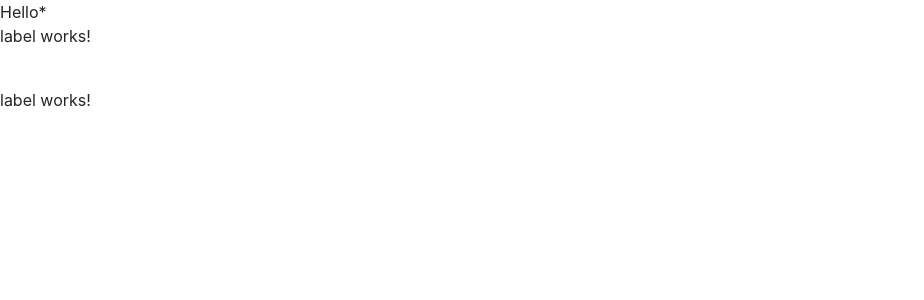
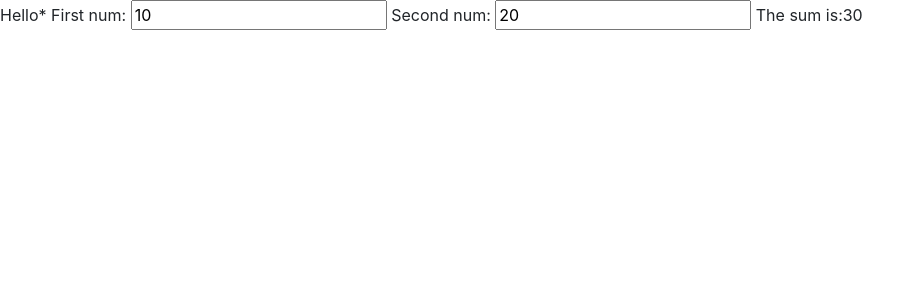
Before and after one commit to SumaKommuri/Creations, an Angular app: page / in a window 1280 px wide. Shown: the top 300 px of the page, without its empty margins (0-924 px from the left). Built offline with nearby package versions, Linux system fonts and the light colour scheme.

Commit message:
ngmodule, adding formmodule to appmodulets

```diff
--- a/src/app/app.component.html
+++ b/src/app/app.component.html
@@ -18,6 +18,4 @@
   </li>
 </ul>-->
 <app-label [condition]="true" [message]="'Hello'">
-
 </app-label>
-<app-label></app-label>
--- a/src/app/app.module.ts
+++ b/src/app/app.module.ts
@@ -3,6 +3,7 @@ import { NgModule } from '@angular/core';
 
 import { AppComponent } from './app.component';
 import { LabelComponent } from './label/label.component';
+import {FormsModule} from "@angular/forms";
 
 @NgModule({
   declarations: [
@@ -10,7 +11,8 @@ import { LabelComponent } from './label/label.component';
     LabelComponent
   ],
   imports: [
-    BrowserModule
+    BrowserModule,
+    FormsModule
   ],
   providers: [],
   bootstrap: [AppComponent]
--- a/src/app/label/label.component.html
+++ b/src/app/label/label.component.html
@@ -1,4 +1,7 @@
 <p>
-  {{message}}<span *ngIf="condition">*</span><br>
-  label works!
+  {{message}}<span *ngIf="condition">*</span>
+  First num: <input type="number" [(ngModel)]="x" >
+  Second num: <input type="number" [(ngModel)]="y" >
+  The sum is:{{x+y}}
+  <!--label works!-->
 </p>
--- a/src/app/label/label.component.ts
+++ b/src/app/label/label.component.ts
@@ -12,6 +12,9 @@ export class LabelComponent implements OnInit {
   condition: boolean
   @Input()
   message: string
+  x=10
+  y=20
+
 
 
   ngOnInit() {
```
